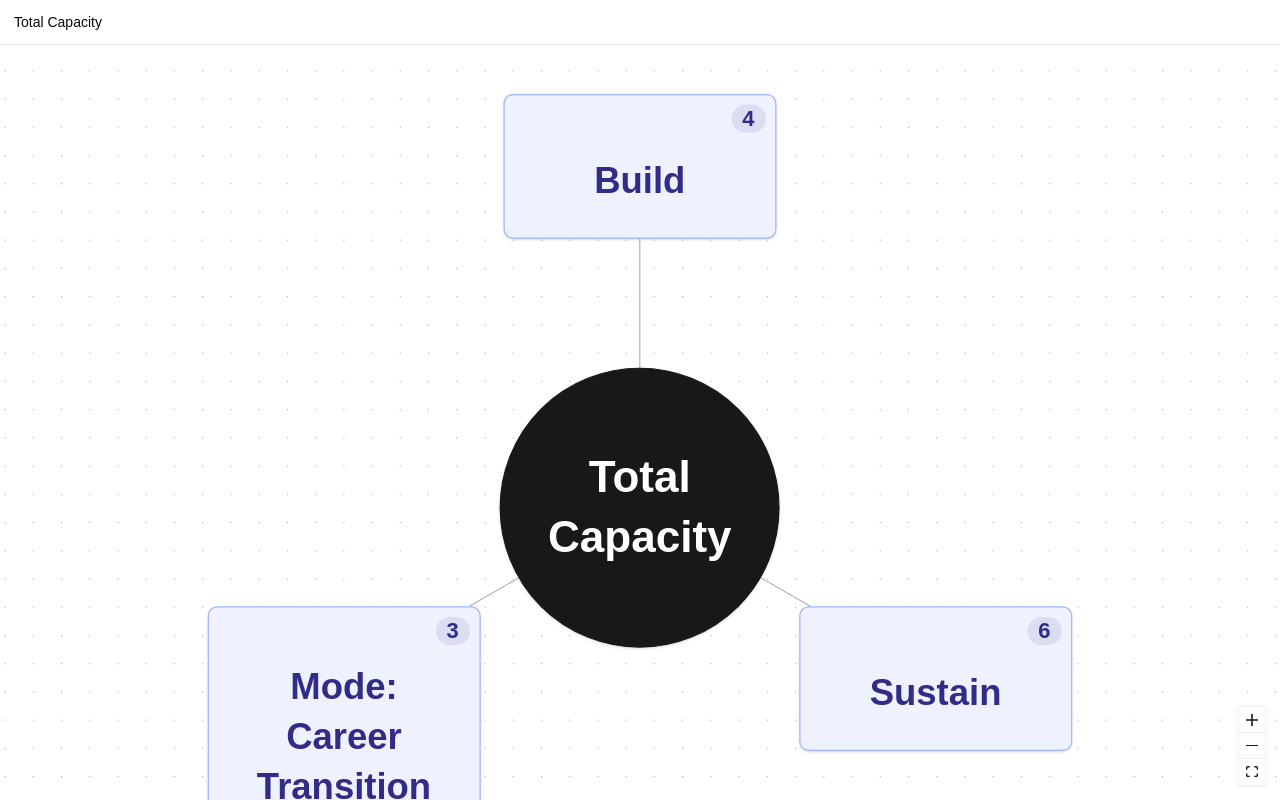
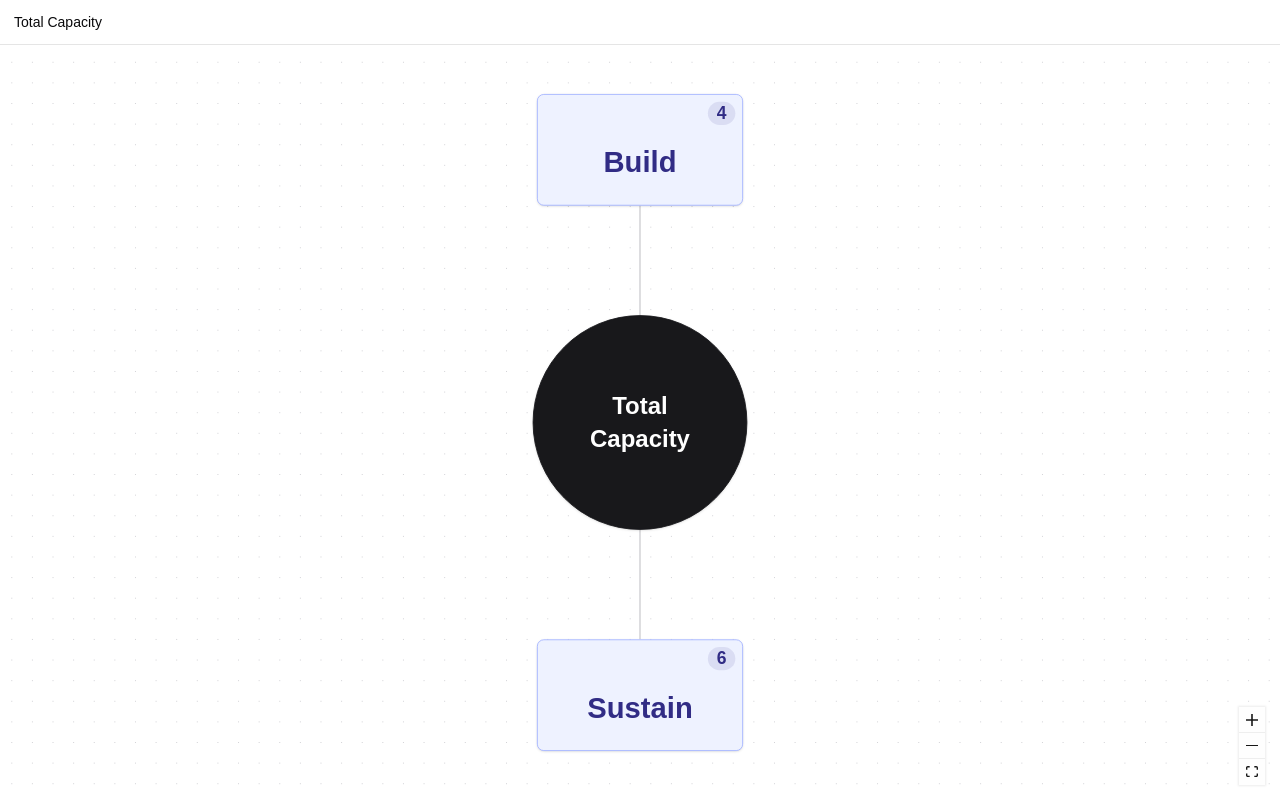
Before and after one commit to HarshK99/bandwidth, a Next.js app: page / in a window 1280 px wide. Built offline with nearby package versions, Linux system fonts and the light colour scheme.

Commit message:
fix ui and data

```diff
--- a/components/HierarchyFlowNode.tsx
+++ b/components/HierarchyFlowNode.tsx
@@ -1,5 +1,6 @@
 "use client";
 
+import { useLayoutEffect, useRef, useState, type ReactNode } from "react";
 import { Handle, Position } from "@xyflow/react";
 import type { HierarchyNode, NodeLevel } from "@/lib/hierarchy-data";
 
@@ -16,6 +17,10 @@ export interface HierarchyNodeData extends Record<string, unknown> {
   // screen means more room, so text scales up; more nodes scale it back
   // down toward a floor that stays readable.
   fontSize: number;
+  // The width radial-layout.ts used for this node's ring-spacing math (px).
+  // Rectangles treat it as a floor, not a fixed value — see the width
+  // handling below for why.
+  width: number;
 }
 
 interface LevelStyle {
@@ -27,10 +32,14 @@ interface LevelStyle {
   leaf: string;
 }
 
-// One accent hue per level (masterFunction and mode share a tier — see
-// docs/PRODUCT_SPEC.md — "Career Transition" is a root-level sibling of
-// Build/Sustain, not a deeper level, so it reads the same depth visually).
-const BASE_LEVEL_STYLES: Record<Exclude<NodeLevel, "mode">, LevelStyle> = {
+// One accent hue per level. This is a lookup keyed by level *name*, not a
+// position in a sequence — it has no opinion on how deep a level sits or
+// whether every branch passes through it, so branches of different depth
+// (e.g. Build's masterFunction → valueCategory → domain vs. Sustain's
+// masterFunction → domain) each just look up their own node's level here.
+// `Record<NodeLevel, ...>` means TypeScript won't compile if a level from
+// lib/hierarchy-data.ts is missing an entry here.
+const LEVEL_STYLES: Record<NodeLevel, LevelStyle> = {
   capacity: {
     focus: "border-zinc-900 bg-zinc-900 text-white dark:border-zinc-100 dark:bg-zinc-100 dark:text-zinc-900",
     child: "border-zinc-400 bg-zinc-100 text-zinc-900 hover:border-zinc-600 dark:border-zinc-600 dark:bg-zinc-800 dark:text-zinc-100 dark:hover:border-zinc-400",
@@ -40,6 +49,11 @@ const BASE_LEVEL_STYLES: Record<Exclude<NodeLevel, "mode">, LevelStyle> = {
     focus: "border-indigo-600 bg-indigo-600 text-white dark:border-indigo-400 dark:bg-indigo-500",
     child: "border-indigo-300 bg-indigo-50 text-indigo-900 hover:border-indigo-500 dark:border-indigo-800 dark:bg-indigo-950/60 dark:text-indigo-100 dark:hover:border-indigo-500",
     leaf: "border-indigo-200 border-dashed bg-indigo-50/60 text-indigo-800 dark:border-indigo-900 dark:bg-indigo-950/30 dark:text-indigo-200",
+  },
+  valueCategory: {
+    focus: "border-sky-600 bg-sky-600 text-white dark:border-sky-400 dark:bg-sky-500",
+    child: "border-sky-300 bg-sky-50 text-sky-900 hover:border-sky-500 dark:border-sky-800 dark:bg-sky-950/60 dark:text-sky-100 dark:hover:border-sky-500",
+    leaf: "border-sky-200 border-dashed bg-sky-50/60 text-sky-800 dark:border-sky-900 dark:bg-sky-950/30 dark:text-sky-200",
   },
   domain: {
     focus: "border-teal-600 bg-teal-600 text-white dark:border-teal-400 dark:bg-teal-500",
@@ -57,17 +71,69 @@ const BASE_LEVEL_STYLES: Record<Exclude<NodeLevel, "mode">, LevelStyle> = {
     leaf: "border-zinc-300 border-dashed bg-zinc-50 text-zinc-600 dark:border-zinc-700 dark:bg-zinc-900 dark:text-zinc-400",
   },
 };
-const LEVEL_STYLES: Record<NodeLevel, LevelStyle> = {
-  ...BASE_LEVEL_STYLES,
-  mode: BASE_LEVEL_STYLES.masterFunction,
-};
+
+const MIN_SHRINK_SCALE = 0.55;
+const SHRINK_STEP = 0.08;
+
+// Hourglass: marks a node as situational/non-permanent (HierarchyNode.temporary).
+// Sits opposite the child-count badge (top-left, not top-right) so the two
+// never collide, and doesn't reuse the leaf's dashed border since a
+// temporary branch node still needs to look clickable/non-dashed.
+function TemporaryBadge() {
+  return (
+    <span
+      title="Temporary — situational, not a permanent part of the hierarchy"
+      className="absolute left-2 top-2 opacity-80"
+    >
+      <svg aria-hidden="true" viewBox="0 0 16 16" className="h-[1em] w-[1em]">
+        <path
+          fill="currentColor"
+          d="M4 1.5A.5.5 0 0 1 4.5 1h7a.5.5 0 0 1 0 1h-.6c-.15 1.9-1 3.55-2.25 4.5 1.25.95 2.1 2.6 2.25 4.5h.6a.5.5 0 0 1 0 1h-7a.5.5 0 0 1 0-1h.6c.15-1.9 1-3.55 2.25-4.5C6.15 5.55 5.3 3.9 5.15 2H4.5a.5.5 0 0 1-.5-.5Z"
+        />
+      </svg>
+    </span>
+  );
+}
+
+// A circle can't grow taller without becoming a pill (its width has to grow
+// right along with it to stay a circle, which radial-layout.ts doesn't
+// account for). So instead of growing the box, shrink the *text* to fit the
+// fixed circle — the classic "fit text" trick: after layout, check whether
+// the content overflows its allotted box and step the font down until it
+// doesn't. `key={node.id}` on the caller resets this back to 1 whenever the
+// focus node changes.
+function CircleText({ children }: { children: ReactNode }) {
+  const ref = useRef<HTMLDivElement>(null);
+  const [scale, setScale] = useState(1);
+
+  useLayoutEffect(() => {
+    const el = ref.current;
+    if (!el) return;
+    const overflows =
+      el.scrollHeight > el.clientHeight + 1 ||
+      el.scrollWidth > el.clientWidth + 1;
+    if (overflows && scale > MIN_SHRINK_SCALE) {
+      setScale((s) => Math.max(MIN_SHRINK_SCALE, s - SHRINK_STEP));
+    }
+  }, [scale]);
+
+  return (
+    <div
+      ref={ref}
+      style={{ fontSize: `${scale}em` }}
+      className="flex max-h-[70%] max-w-[70%] flex-col items-center gap-1 overflow-hidden"
+    >
+      {children}
+    </div>
+  );
+}
 
 export default function HierarchyFlowNode({
   data,
 }: {
   data: HierarchyNodeData;
 }) {
-  const { node, role, isLeaf, childCount, fontSize } = data;
+  const { node, role, isLeaf, childCount, fontSize, width } = data;
   const isCircle = role === "focus";
   // The hub steps back to its parent on click — root has no parent, so it's
   // the one focus node that isn't clickable.
@@ -98,15 +164,32 @@ export default function HierarchyFlowNode({
       title={
         isCircle && clickable ? "Back to previous level" : node.description
       }
-      style={{ fontSize }}
+      style={{
+        fontSize,
+        // Rectangles: radial-layout.ts's width is a floor, not a fixed
+        // value — a long label widens the box (up to 1.5x) before it
+        // resorts to wrapping into a tall, narrow column. Capped so one
+        // long label doesn't grow into its ring neighbors.
+        ...(isCircle ? {} : { minWidth: width, maxWidth: width * 1.5 }),
+      }}
       className={[
-        // min-h-full (not h-full): the box always fills at least the size
-        // radial-layout.ts estimated, but can grow taller for a longer
-        // label instead of clipping/spilling past a fixed-height border.
-        "relative flex min-h-full w-full flex-col items-center justify-center gap-1 border text-center shadow-sm transition-colors",
+        "flex flex-col items-center justify-center gap-1 border text-center shadow-sm transition-colors",
         isCircle
-          ? "rounded-full px-[1em] py-[0.85em]"
-          : "rounded-lg px-[0.75em] pb-[0.65em] pt-[1.5em]",
+          ? // Fixed h-full/w-full: a circle has to keep width === height, so
+            // unlike the rectangle below it can't grow to fit longer text —
+            // the text shrinks instead (see CircleText).
+            "relative h-full w-full rounded-full px-[1em] py-[0.85em]"
+          : // min-h-full + w-max (+ the min/max-width style above): fills at
+            // least the size radial-layout.ts estimated in both dimensions,
+            // but can grow — taller for a wrapped line, wider for a long
+            // label — instead of clipping/spilling past a fixed border.
+            // absolute + centered transform (not "relative", normal flow):
+            // a plain block child only grows rightward/downward from its
+            // top-left corner, which both pulls it off its connector line
+            // and grows past bounds fitView already computed. Anchoring on
+            // the node's true center and growing outward symmetrically in
+            // every direction keeps both correct regardless of size.
+            "absolute left-1/2 top-1/2 w-max -translate-x-1/2 -translate-y-1/2 min-h-full rounded-lg px-[0.75em] pb-[0.65em] pt-[1.5em]",
         variant,
         clickable ? "cursor-pointer" : "cursor-default",
         isCircle && clickable ? "hover:brightness-110" : "",
@@ -118,19 +201,14 @@ export default function HierarchyFlowNode({
         isConnectable={false}
         className="opacity-0"
       />
+      {node.temporary && <TemporaryBadge />}
       {role === "child" && !isLeaf && (
         <span className="absolute right-2 top-2 rounded-full bg-current/10 px-[0.5em] py-[0.15em] text-[0.6em] font-semibold leading-none">
           {childCount}
         </span>
       )}
       {isCircle ? (
-        // Text lays out in the full square box regardless of the rounded
-        // border, so an off-center wrapped line can run past the circle's
-        // curve into its corners. Capping the text block's width keeps
-        // every line within the circle at any vertical offset.
-        <div className="flex max-w-[70%] flex-col items-center gap-1">
-          {text}
-        </div>
+        <CircleText key={node.id}>{text}</CircleText>
       ) : (
         text
       )}
--- a/components/radial-layout.ts
+++ b/components/radial-layout.ts
@@ -23,10 +23,15 @@ const ROOT_FOCUS_DIAMETER_MAX = 250;
 const ROOT_FOCUS_DIAMETER_MIN = 180;
 
 // Gap between the focus circle and the ring of children, and between
-// adjacent children on that ring. Kept tight so the fitted view is mostly
-// nodes, not empty canvas.
-const FOCUS_TO_CHILD_GAP = 40;
-const CHILD_TO_CHILD_GAP = 20;
+// adjacent children on that ring. Rectangles can grow beyond CHILD_WIDTH_*
+// / CHILD_HEIGHT_* for a long label (see HierarchyFlowNode's min-h-full and
+// w-max/max-width) — both gaps need enough slack that a grown child doesn't
+// visually crowd the hub or its ring neighbors, since the radius math below
+// only sizes off these base figures, not whatever a node grows to at
+// render time. CHILD_TO_CHILD_GAP in particular accounts for width now
+// being able to grow up to 1.5x (see HierarchyFlowNode's maxWidth).
+const FOCUS_TO_CHILD_GAP = 56;
+const CHILD_TO_CHILD_GAP = 34;
 
 function lerp(max: number, min: number, t: number): number {
   return max - t * (max - min);
@@ -116,6 +121,7 @@ export function buildRadialGraph(focus: HierarchyNode) {
       isLeaf: children.length === 0,
       childCount: children.length,
       fontSize: focusFontSize,
+      width: focusDiameter,
     },
   };
 
@@ -145,6 +151,7 @@ export function buildRadialGraph(focus: HierarchyNode) {
         isLeaf: childCount === 0,
         childCount,
         fontSize,
+        width: childWidth,
       },
     });
 
--- a/lib/hierarchy-data.ts
+++ b/lib/hierarchy-data.ts
@@ -1,11 +1,22 @@
 // lib/hierarchy-data.ts
 // Flat array + parentId model — makes it trivial to add an edit UI or swap in a DB later
 // without restructuring. Every node's children are simply nodes whose parentId === this node's id.
+//
+// v2 change: Build now branches into 4 Value Categories (Income, Equity, Audience, Career Options)
+// before reaching Domains — matching Build's actual definition. The standalone "Mode" node is gone;
+// Career Transition is now a real domain under Career Options, flagged temporary: true instead.
+//
+// v3 change: removed the single-child "General" subFunction placeholder wherever a domain had
+// exactly one (it added a level without adding any real categorization) — those tasks now sit
+// directly on their domain. Career Options collapses even further: its three situational tasks sit
+// directly on the valueCategory itself, no domain/sub-function layer at all (temporary: true moved
+// from the old "Career Transition" domain onto each task). Income Work renamed to Income, now
+// covering two domains: Websites (the renamed original) and Digital Products (new).
 
 export type NodeLevel =
   | "capacity"
   | "masterFunction"
-  | "mode"
+  | "valueCategory"
   | "domain"
   | "subFunction"
   | "task";
@@ -17,6 +28,7 @@ export interface HierarchyNode {
   parentId: string | null;
   description?: string;
   meta?: string; // e.g. calendar slot this task lives in
+  temporary?: boolean; // true for situational/non-permanent nodes (e.g. Career Transition tasks)
 }
 
 export const hierarchyData: HierarchyNode[] = [
@@ -30,7 +42,7 @@ export const hierarchyData: HierarchyNode[] = [
       "Time + Energy — the only finite inputs everything downstream converts.",
   },
 
-  // ---------- MASTER FUNCTIONS + MODE ----------
+  // ---------- MASTER FUNCTIONS ----------
   {
     id: "mf-build",
     label: "Build",
@@ -47,46 +59,77 @@ export const hierarchyData: HierarchyNode[] = [
     description:
       "Protects and replenishes the capacity to keep Building. Ongoing, protective.",
   },
+
+  // ---------- VALUE CATEGORIES under Build ----------
   {
-    id: "mode-transition",
-    label: "Mode: Career Transition (ACTIVE)",
-    level: "mode",
-    parentId: "capacity-root",
+    id: "vc-income",
+    label: "Income Work",
+    level: "valueCategory",
+    parentId: "mf-build",
     description:
-      "Temporary state reallocating capacity — currently pulling the Morning slot toward job search. Reverts to Normal once resolved.",
+      "Cash now — work that pays today. Two streams: client website work, and product sales.",
+  },
+  {
+    id: "vc-equity",
+    label: "Equity",
+    level: "valueCategory",
+    parentId: "mf-build",
+    description: "Ownership stakes in a growing venture — long-horizon, compounding bets.",
+  },
+  {
+    id: "vc-audience",
+    label: "Audience",
+    level: "valueCategory",
+    parentId: "mf-build",
+    description: "Attention/platform you own — reach independent of any single venture.",
+  },
+  {
+    id: "vc-career",
+    label: "Career Options",
+    level: "valueCategory",
+    parentId: "mf-build",
+    description: "Alternative paths — employment, optionality outside self-employment.",
   },
 
-  // ---------- DOMAINS under Build ----------
+  // ---------- DOMAINS under Value Categories (Build side) ----------
   {
     id: "dom-income",
-    label: "Income Work",
+    label: "Websites",
     level: "domain",
-    parentId: "mf-build",
-    description: "Client website business — current primary income source.",
+    parentId: "vc-income",
+    description: "Freelance website design/build for clients — current primary income source.",
+  },
+  {
+    id: "dom-digitalproducts",
+    label: "Digital Products",
+    level: "domain",
+    parentId: "vc-income",
+    description:
+      "Stickers/paintings and similar products to sell — new, early-stage income stream.",
   },
   {
     id: "dom-wave",
     label: "Company Building (Wave)",
     level: "domain",
-    parentId: "mf-build",
+    parentId: "vc-equity",
     description: "Main long-term company bet — currently acquisition-focused.",
   },
   {
     id: "dom-sideproject",
     label: "Future Bet (Side-project)",
     level: "domain",
-    parentId: "mf-build",
+    parentId: "vc-equity",
     description: "Next potential startup — apps/tools, early stage.",
   },
   {
     id: "dom-brand",
     label: "Personal Brand (Content)",
     level: "domain",
-    parentId: "mf-build",
+    parentId: "vc-audience",
     description: "Skits/content — separate audience-building asset, not tied to Wave.",
   },
 
-  // ---------- DOMAINS under Sustain ----------
+  // ---------- DOMAINS under Sustain (no Value Category layer — direct children) ----------
   {
     id: "dom-health",
     label: "Physical Health",
@@ -130,7 +173,7 @@ export const hierarchyData: HierarchyNode[] = [
     description: "Non-domain-specific reading/learning — buffer rotation.",
   },
 
-  // ---------- SUB-FUNCTIONS: Income Work ----------
+  // ---------- SUB-FUNCTIONS: Websites ----------
   {
     id: "sub-sales",
     label: "Sales / Pipeline",
@@ -248,6 +291,15 @@ export const hierarchyData: HierarchyNode[] = [
     meta: "Admin",
   },
 
+  // ---------- TASKS: Digital Products (direct — no sub-function layer yet) ----------
+  {
+    id: "task-digitalproducts-sell",
+    label: "Design + list stickers/paintings for sale",
+    level: "task",
+    parentId: "dom-digitalproducts",
+    meta: "Ad-hoc",
+  },
+
   // ---------- SUB-FUNCTIONS: Company Building (Wave) ----------
   {
     id: "sub-wave-acquisition",
@@ -289,172 +341,170 @@ export const hierarchyData: HierarchyNode[] = [
     meta: "Tue/Thu Morning (compressed)",
   },
 
-  // ---------- Future Bet (not yet broken into sub-functions) ----------
+  // ---------- SUB-FUNCTIONS: Future Bet (build steps, not parallel categories —
+  // see the UI note in docs/PRODUCT_SPEC.md about sequential vs. categorical children) ----------
   {
-    id: "sub-sideproject-general",
-    label: "General",
+    id: "sub-sideproject-ideation",
+    label: "Ideation",
     level: "subFunction",
     parentId: "dom-sideproject",
-    description: "Not yet broken down into sub-functions.",
+    description: "Validate and refine the concept before building anything.",
   },
   {
-    id: "task-sideproject-build",
-    label: "Side-project building",
+    id: "sub-sideproject-dev",
+    label: "Development",
+    level: "subFunction",
+    parentId: "dom-sideproject",
+    description: "Actually building the thing.",
+  },
+  {
+    id: "sub-sideproject-content",
+    label: "Content (Distribution)",
+    level: "subFunction",
+    parentId: "dom-sideproject",
+    description: "Content/marketing lined up so launch has somewhere to land.",
+  },
+
+  // ---------- TASKS: Future Bet build steps ----------
+  {
+    id: "task-sideproject-brainstorm",
+    label: "Brainstorm + validate concept",
     level: "task",
-    parentId: "sub-sideproject-general",
+    parentId: "sub-sideproject-ideation",
     meta: "Sunday Morning 9:00-12:00 (optional)",
   },
+  {
+    id: "task-sideproject-mvp",
+    label: "Build MVP",
+    level: "task",
+    parentId: "sub-sideproject-dev",
+    meta: "Ad-hoc",
+  },
+  {
+    id: "task-sideproject-launchcontent",
+    label: "Create launch content/marketing",
+    level: "task",
+    parentId: "sub-sideproject-content",
+    meta: "Ad-hoc",
+  },
 
-  // ---------- Personal Brand (not yet broken into sub-functions) ----------
-  {
-    id: "sub-brand-general",
-    label: "General",
-    level: "subFunction",
-    parentId: "dom-brand",
-    description: "Not yet broken down into sub-functions.",
-  },
+  // ---------- Personal Brand: tasks sit directly on the domain (no sub-function layer) ----------
   {
     id: "task-brand-scripting",
     label: "Skit scripting/ideas",
     level: "task",
-    parentId: "sub-brand-general",
+    parentId: "dom-brand",
     meta: "Mon/Thu CTP",
   },
   {
     id: "task-brand-filming",
     label: "Skit filming",
     level: "task",
-    parentId: "sub-brand-general",
+    parentId: "dom-brand",
     meta: "Saturday 9:00-11:00 (daylight)",
   },
   {
     id: "task-brand-editing",
     label: "Skit editing/planning",
     level: "task",
-    parentId: "sub-brand-general",
+    parentId: "dom-brand",
     meta: "Hobbies 8:00-10:00",
   },
 
-  // ---------- Sustain domains — light sub-function + task each ----------
+  // ---------- Career Options: three situational tasks sit directly on the value
+  // category itself — no domain, no sub-function. temporary: true marks them as
+  // active-but-not-permanent; once resolved these get removed or promoted to a
+  // real domain, not folded back into a placeholder layer. ----------
   {
-    id: "sub-health-general",
-    label: "General",
-    level: "subFunction",
-    parentId: "dom-health",
+    id: "task-career-techprep",
+    label: "Interview technical prep (DSA/system design)",
+    level: "task",
+    parentId: "vc-career",
+    meta: "Daily 8:00-9:00am",
+    temporary: true,
   },
+  {
+    id: "task-career-behavioral",
+    label: "Resume tailoring / STAR stories / mock interviews",
+    level: "task",
+    parentId: "vc-career",
+    meta: "Mon/Wed/Fri 6:00-7:00pm",
+    temporary: true,
+  },
+  {
+    id: "task-career-applications",
+    label: "Job applications + company research",
+    level: "task",
+    parentId: "vc-career",
+    meta: "Mon/Thu Admin 1:00-2:30pm",
+    temporary: true,
+  },
+
+  // ---------- Sustain domains — task(s) sit directly on the domain (no sub-function layer) ----------
   {
     id: "task-health-workout",
     label: "Daily workout",
     level: "task",
-    parentId: "sub-health-general",
+    parentId: "dom-health",
     meta: "Daily 7:30-8:00am",
   },
 
   {
-    id: "sub-relationships-general",
-    label: "General",
-    level: "subFunction",
-    parentId: "dom-relationships",
-  },
-  {
     id: "task-relationships-time",
     label: "Protected family/friends time",
     level: "task",
-    parentId: "sub-relationships-general",
+    parentId: "dom-relationships",
     meta: "Sunday 6:00-9:00pm",
   },
 
   {
-    id: "sub-rest-general",
-    label: "General",
-    level: "subFunction",
-    parentId: "dom-rest",
-  },
-  {
     id: "task-rest-hobbies",
     label: "Painting / Netflix / hobbies",
     level: "task",
-    parentId: "sub-rest-general",
+    parentId: "dom-rest",
     meta: "Daily 8:00-10:00pm",
   },
   {
     id: "task-rest-review",
     label: "Weekly review + next week planning",
     level: "task",
-    parentId: "sub-rest-general",
+    parentId: "dom-rest",
     meta: "Sunday CTP",
   },
 
   {
-    id: "sub-financial-general",
-    label: "General",
-    level: "subFunction",
-    parentId: "dom-financial",
-  },
-  {
     id: "task-financial-trading",
     label: "Trading research + portfolio review + execute trades",
     level: "task",
-    parentId: "sub-financial-general",
+    parentId: "dom-financial",
     meta: "Sunday 5:00-5:45pm",
   },
 
   {
-    id: "sub-lifeadmin-general",
-    label: "General",
-    level: "subFunction",
-    parentId: "dom-lifeadmin",
-  },
-  {
     id: "task-lifeadmin-errands",
     label: "Errands / bills / home maintenance",
     level: "task",
-    parentId: "sub-lifeadmin-general",
+    parentId: "dom-lifeadmin",
     meta: "Saturday 1:00-2:00pm",
   },
 
   {
-    id: "sub-learning-general",
-    label: "General",
-    level: "subFunction",
-    parentId: "dom-learning",
-  },
-  {
     id: "task-learning-reading",
     label: "Reading rotation (day-themed)",
     level: "task",
-    parentId: "sub-learning-general",
+    parentId: "dom-learning",
     meta: "Daily Buffer 2:50-3:20pm",
-  },
-
-  // ---------- Mode: Career Transition — tasks directly under the mode ----------
-  {
-    id: "task-mode-techprep",
-    label: "Interview technical prep (DSA/system design)",
-    level: "task",
-    parentId: "mode-transition",
-    meta: "Daily 8:00-9:00am",
-  },
-  {
-    id: "task-mode-behavioral",
-    label: "Resume tailoring / STAR stories / mock interviews",
-    level: "task",
-    parentId: "mode-transition",
-    meta: "Mon/Wed/Fri 6:00-7:00pm",
-  },
-  {
-    id: "task-mode-applications",
-    label: "Job applications + company research",
-    level: "task",
-    parentId: "mode-transition",
-    meta: "Mon/Thu Admin 1:00-2:30pm",
   },
 ];
 
 // ---------- Query helpers ----------
 // Pure functions over hierarchyData so navigation/UI code never walks
 // parentId links directly. Swapping the data source later (DB, edit UI)
-// only changes hierarchyData's origin, not these signatures.
+// only changes hierarchyData's origin, not these signatures. Purely
+// parentId-driven — no assumption about level order or a fixed depth, so
+// branches of uneven depth (e.g. some paths passing through valueCategory,
+// others skipping straight from masterFunction to domain, or straight from
+// valueCategory to task) work the same.
 
 export function getChildren(id: string | null): HierarchyNode[] {
   return hierarchyData.filter((node) => node.parentId === id);
```
Also changed, not shown: 3 other files (tests, documents, lock files or other folders).
